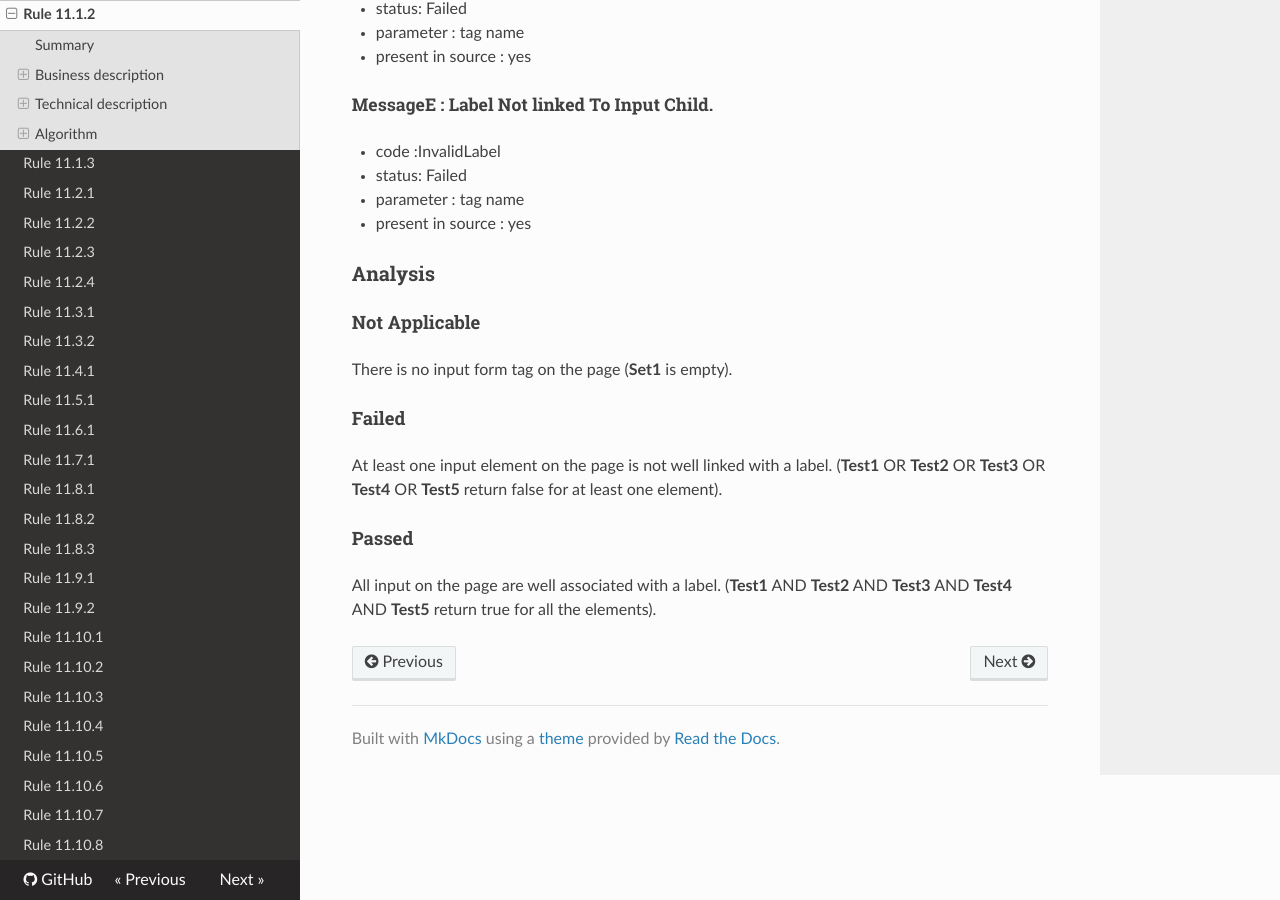
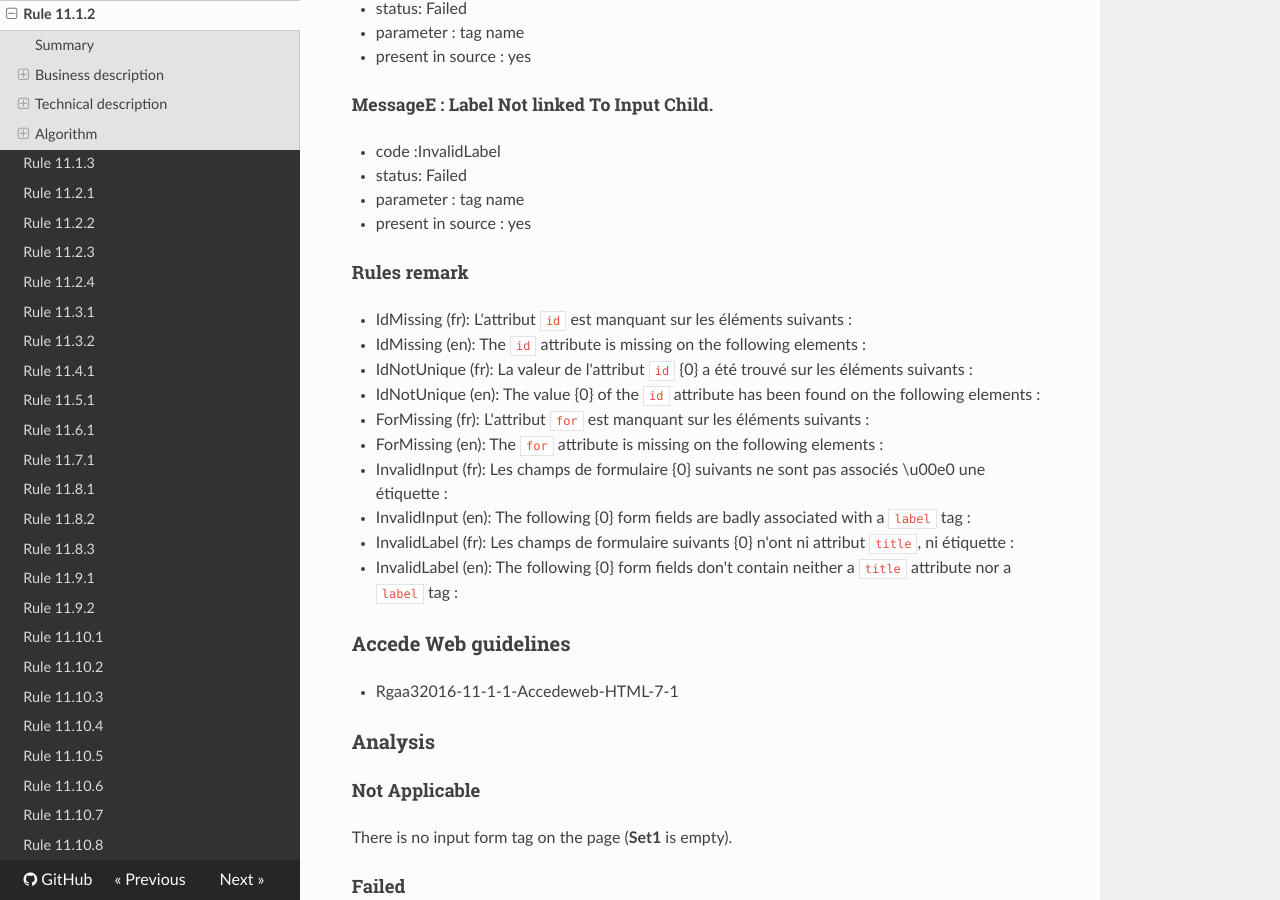
Before and after one commit to Tanaguru/RGAA3-2016, an MkDocs documentation site: the page built from docs/Rule-11-1-2.md, in a window 1280 px wide and 900 px high, scrolled down 3288 px. Built offline with MkDocs 1.6.1, drawn with Linux system fonts in a browser that asks for light colours; nearby versions of some CDN libraries; old or Windows-style settings are respelled for this version of MkDocs.

Commit message:
Update tests 11.1.2

```diff
--- a/docs/Rule-11-1-2.md
+++ b/docs/Rule-11-1-2.md
@@ -144,6 +144,27 @@ For each occurence of false-result of **Test5**, raison a MessageE.
 - parameter : tag name
 - present in source : yes
 
+#### Rules remark
+
+ * IdMissing (fr): L&#39;attribut <code>id</code> est manquant sur les &eacute;l&eacute;ments suivants :
+ * IdMissing (en): The <code>id</code> attribute is missing on the following elements :
+
+ * IdNotUnique (fr): La valeur de l&#39;attribut <code>id</code> {0} a &eacute;t&eacute; trouv&eacute; sur les &eacute;l&eacute;ments suivants :
+ * IdNotUnique (en): The value {0} of the <code>id</code> attribute has been found on the following elements :
+
+ * ForMissing (fr): L&#39;attribut <code>for</code> est manquant sur les &eacute;l&eacute;ments suivants :
+ * ForMissing (en): The <code>for</code> attribute is missing on the following elements :
+
+ * InvalidInput (fr): Les champs de formulaire {0} suivants ne sont pas associ&eacute;s \u00e0 une &eacute;tiquette :
+ * InvalidInput (en): The following {0} form fields are badly associated with a <code>label</code> tag :
+
+ * InvalidLabel (fr): Les champs de formulaire suivants {0} n&#39;ont ni attribut <code>title</code>, ni &eacute;tiquette :
+ * InvalidLabel (en): The following {0} form fields don&#39;t contain neither a <code>title</code> attribute nor a <code>label</code> tag :
+
+### Accede Web guidelines
+
+ * Rgaa32016-11-1-1-Accedeweb-HTML-7-1
+
 ### Analysis
 
 #### Not Applicable
```
